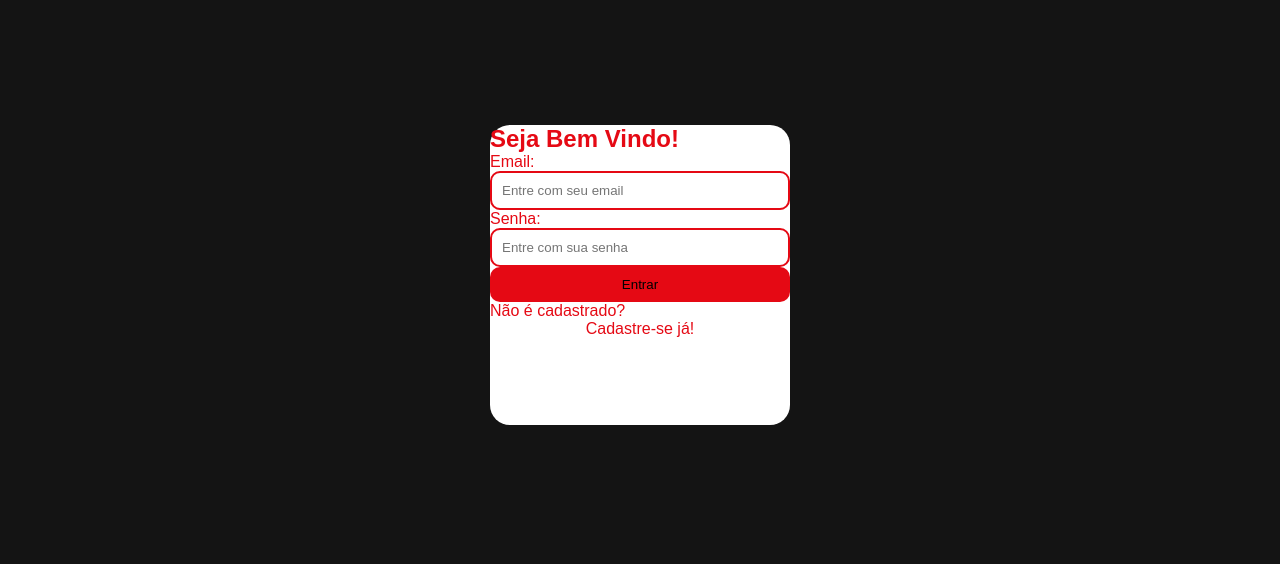
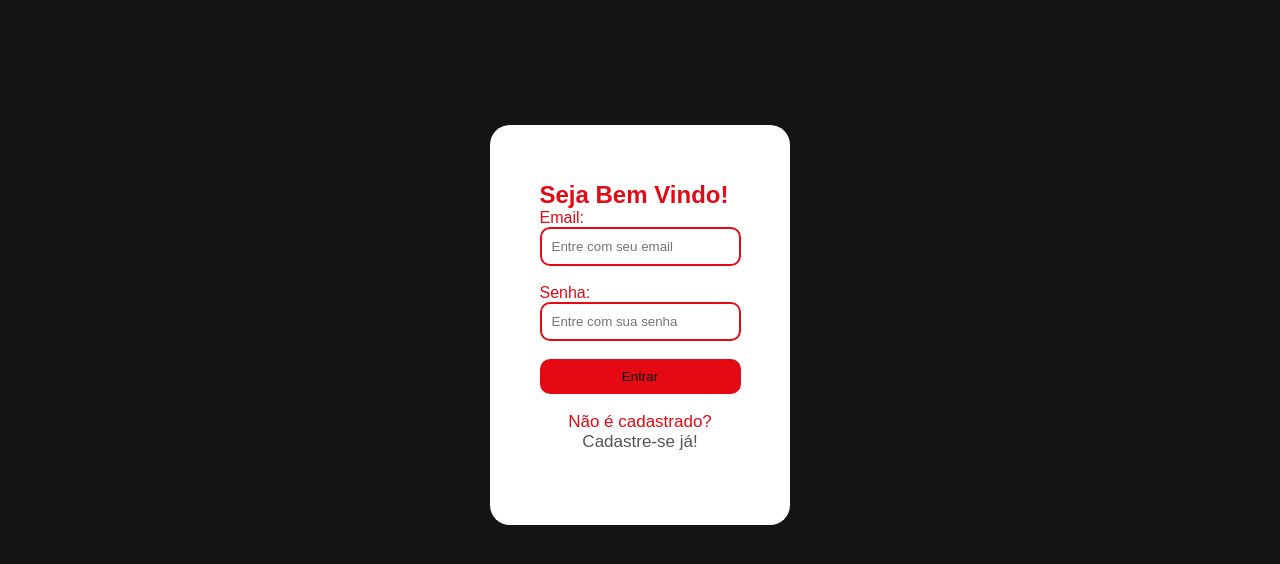
Before and after one commit to brunoatavares/TrueValues, a website: page public/login.html in a window 1280 px wide. Shown: the part 46-610 px from the top of the page. Drawn offline with Linux system fonts and the light colour scheme.

Commit message:
Modelagem dos Dados

```diff
--- a/public/login.html
+++ b/public/login.html
@@ -35,7 +35,7 @@
     </header>
 
     <div class="banner">
-        <div class="form_login2">
+        <div class="form_login">
             <div class="formulario">
                 <form id="form_login" onsubmit="return entrar()">
                     <h2>Seja Bem Vindo!</h2>
@@ -43,19 +43,22 @@
                         <span>Email:</span>
                         <input type="text" name="email" id="usuario" placeholder="Entre com seu email">
                     </div>
+                    <br>
                     <div>
                         <span>Senha:</span>
                         <input type="password" name="senha" id="senha" placeholder="Entre com sua senha">
                     </div>
+                    <br>
                     <div class="btn1">
                         <button class="btn" type="submit">
                             Entrar
                         </button>
                     </div>
+                    <br>
                     <div class="enderecar">
-                        <span> Não é cadastrado?</span> <a href="cadastro.html">Cadastre-se já!</a>
+                        <span> Não é cadastrado?<a href="cadastro.html">Cadastre-se já!</a></span>
                     </div>
-
+                    <br>
                     <div id="div_aguardar" class="loading-div" style="display: none; width: 30%;">
                         <img src="./assets/circle-loading.gif" id="loading-gif">
                     </div>
--- a/public/style/main.css
+++ b/public/style/main.css
@@ -219,52 +219,68 @@ header nav a:hover{
     margin-top: 10%;
 }
 
-.form_login2{
+.form_login{
     background: #fff;
     width: 300px;
-    height: 300px;
+    height: 400px;
     border-radius: 20px;
-    dis
 }
 
 .formulario{
     display: flex;
-    justify-content: space-between;
+    flex-direction: column;
+    justify-content: space-around;
+    align-items: center;
+    height: 100%;
 }
 
-.banner .form_login2 div {
+form #form_login{
+    display: flex;
+    flex-direction: column;
+    justify-content: space-around;
+    align-items: center;
+}
+
+
+.banner .form_login div {
     display: flex;
     flex-direction:column;
     justify-items: center;
 }
 
-.banner .form_login2 h2 {
+.banner .form_login h2 {
     color: var(--vermelho);
 }
 
-.banner .form_login2 span{
+.banner .form_login span{
     color: var(--vermelho);
 }
 
-.banner .form_login2 div input {
+.banner .form_login div input {
     border: 2px solid var(--vermelho);
     border-radius: 10px;
     padding: 10px;
 }
 
-.banner .form_login2 button {
+.banner .form_login button {
     background-color: var(--vermelho);
     padding: 10px 20px;
     border-radius: 10px;
     border: none;
 }
 
-.banner .form_login2 .enderecar a{
-    color: var(--vermelho);
+.banner .form_login .enderecar{
+    display: flex;
+    text-align: center;
+    font-size: 17px;
+}
+
+.banner .form_login .enderecar a{
+    color: #555;
     display: flex;
     justify-content: center;
     align-items: center;
-    flex-direction: row;
+    /* flex-direction: row; */
     text-decoration: none;
 }
 
```
Also changed, not shown: 2 other files.
